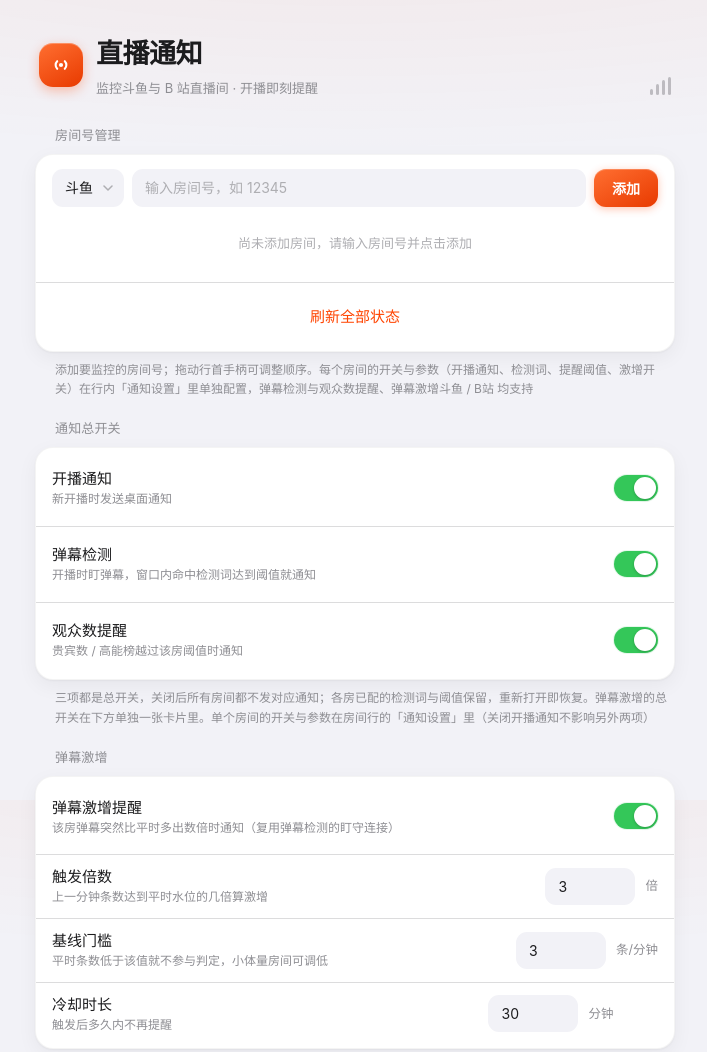
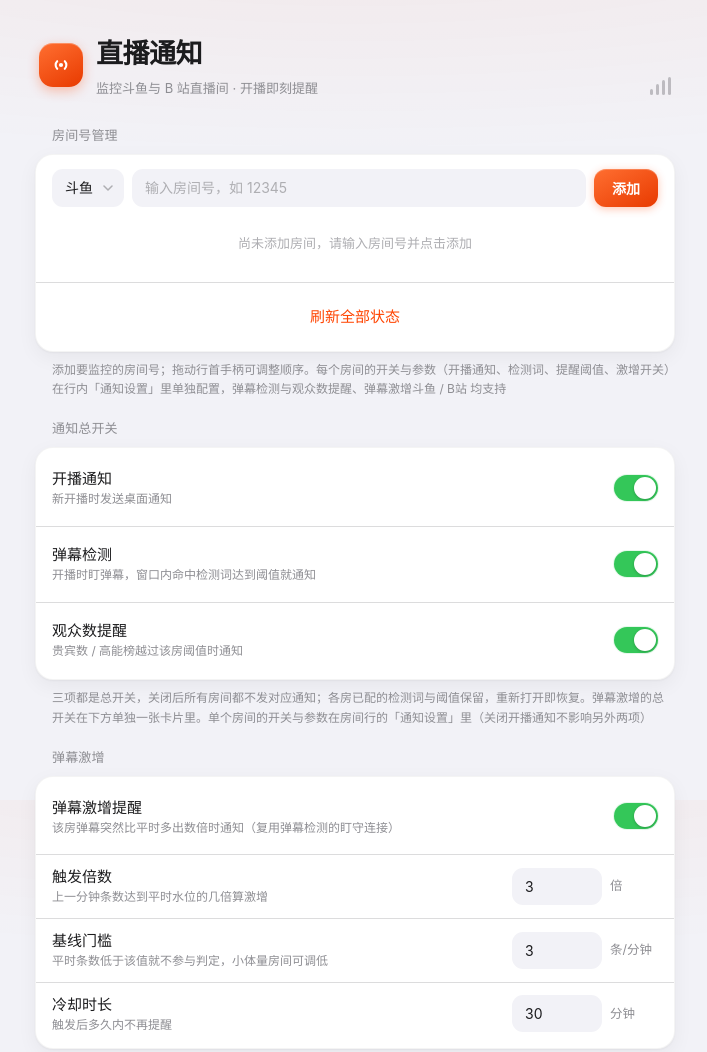
Before and after one commit to bestyy/douyu-extension, a browser extension: page options/options.html in a window 1280 px wide. Shown: the top 1052 px of the page, without its empty margins (285-992 px from the left). Drawn offline with Linux system fonts and the light colour scheme.

Commit message:
style(options): 调整设置行网格布局与标题缩进对齐
- 设置行改用网格布局并固定控件列宽，避免单位文案长短导致逐行错位
- “已保存”提示独占一列，显示或隐藏不再挤动输入框
- 分组标题与说明左内边距改为 13px，与卡片内容保持对齐

```diff
--- a/options/options.css
+++ b/options/options.css
@@ -213,13 +213,14 @@ body {
 }
 
 /* ===== 分组标题 / 卡片 / 分组说明 ===== */
+/* 左缩进 4px 外边距 + 13px 内边距 = 卡片的 1px 边框 + 16px 内边距，标题与卡片内容对齐 */
 .group-title {
   font-size: 13px;
   font-weight: 500;
   letter-spacing: 0.01em;
   color: var(--label-2);
   margin: 20px 4px 8px;
-  padding-left: 16px;
+  padding-left: 13px;
 }
 
 .page-head + .group-title { margin-top: 6px; }
@@ -228,7 +229,7 @@ body {
   font-size: 12px;
   color: var(--label-2);
   margin: 8px 4px 0;
-  padding-left: 16px;
+  padding-left: 13px;
 }
 
 .card {
@@ -370,25 +371,34 @@ input[type="number"]:focus,
   color: var(--label-2);
 }
 
-/* ===== 设置行 ===== */
+/* ===== 设置行（左文案 + 右控件：保存提示 / 输入框 / 单位） ===== */
+/* 控件列定宽：单位文案长短不一（倍 / 条/分钟 / 秒），弹性布局会让每行各自贴右、逐行错位 */
 .setting-row {
-  display: flex;
+  display: grid;
+  grid-template-columns: minmax(0, 1fr) 44px 90px 48px;
+  grid-template-areas: "text tip input unit";
   align-items: center;
-  gap: 10px;
-  flex-wrap: wrap;
+  column-gap: 8px;
 }
 
-/* 文案占满左侧，控件贴右 */
 .setting-row .row-text {
-  margin-right: auto;
+  grid-area: text;
   padding-right: 8px;
 }
 
-.setting-row input[type="number"] { width: 90px; }
+.setting-row input[type="number"] { grid-area: input; }
 
 .setting-row .unit {
+  grid-area: unit;
   font-size: 12.5px;
   color: var(--label-2);
+}
+
+/* 「已保存」提示占住自己那一列，出现与消失都不挤动输入框 */
+.setting-row .saved-tip {
+  grid-area: tip;
+  justify-self: end;
+  white-space: nowrap;
 }
 
 /* ===== 切换开关（iOS） ===== */
@@ -726,12 +736,6 @@ input[type="number"]:focus,
   display: none;
 }
 
-/* 设置行内的提示用占位隐藏，避免出现/消失时挤动输入框 */
-.setting-row .saved-tip.hidden {
-  display: inline;
-  visibility: hidden;
-}
-
 /* ===== 平台标签（胶囊） ===== */
 .platform-tag {
   display: inline-flex;
```
